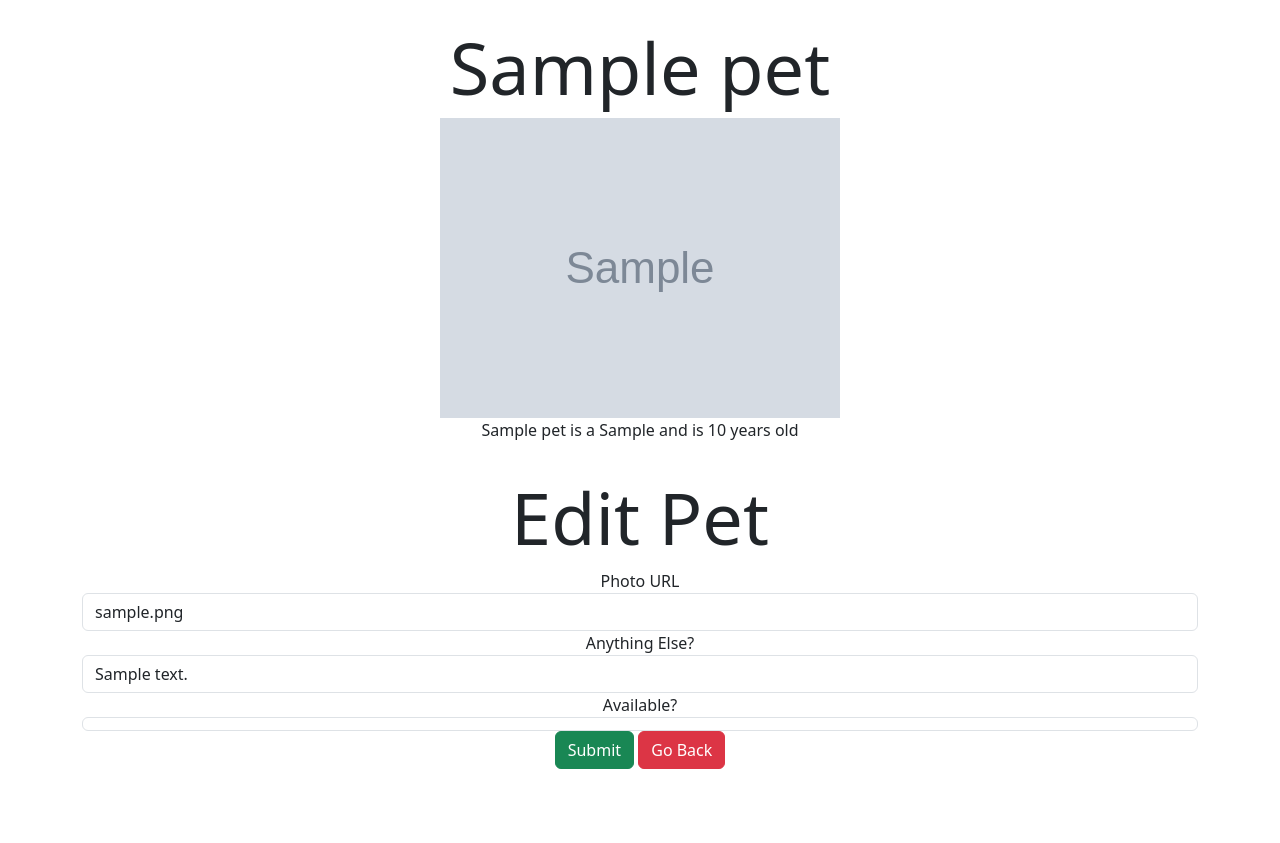
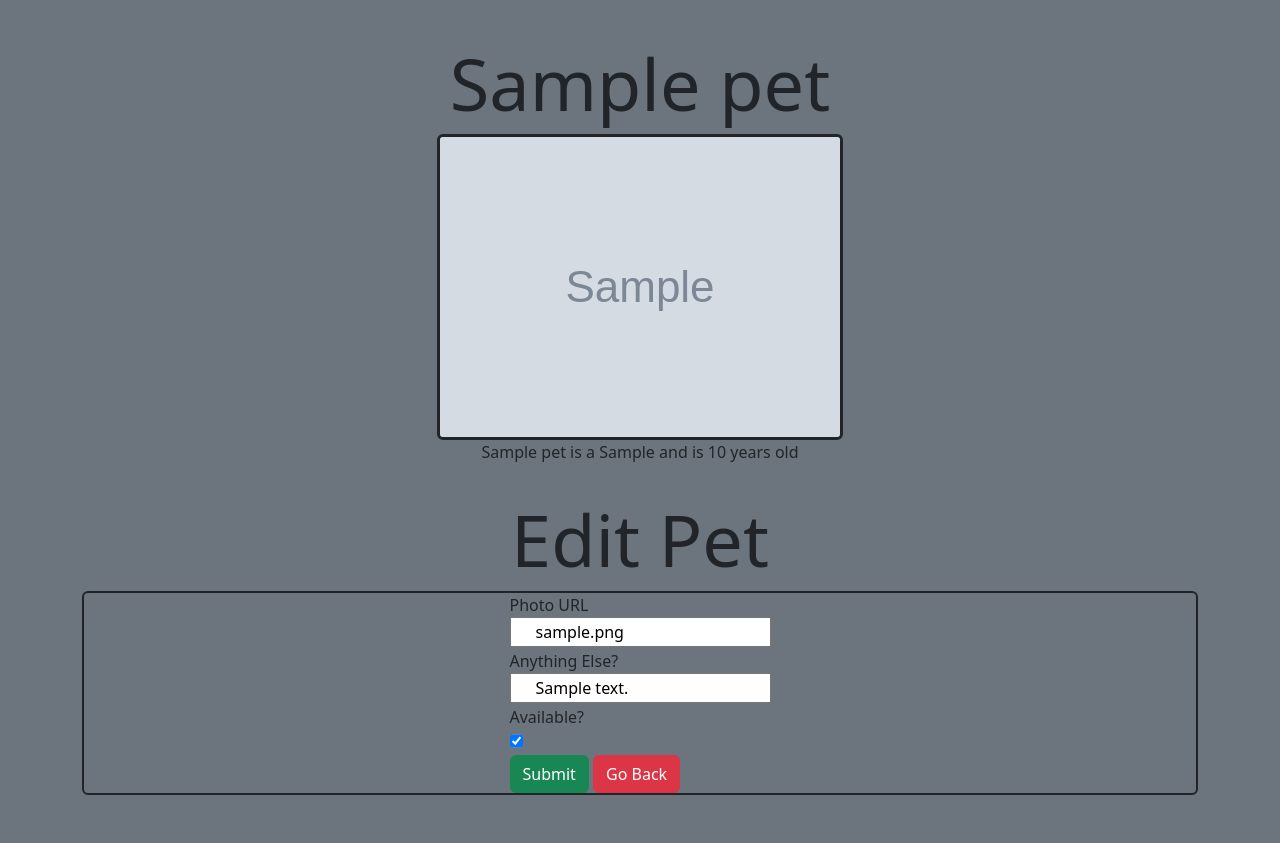
Before and after one commit to kicamSM/adopt_pet, a Flask app: page /1 in a window 1280 px wide. Before the commit the page ends 769 px from the top, so only its background shows below. Run offline with Flask 3, Linux system fonts and the light colour scheme; tables that the repository leaves empty hold one stand-in row (values such as "Sample post"); grey boxes marked "Sample" are stand-in pictures.

Commit message:
another commit

```diff
--- a/templates/base.html
+++ b/templates/base.html
@@ -8,7 +8,7 @@
     <link rel="stylesheet" href="https://cdn.jsdelivr.net/npm/bootstrap@5.3.0-alpha3/dist/css/bootstrap.min.css">
     <title>{% block title %}{% endblock %}</title>
 </head>
-<body>
+<body class="p-3 mb-2 bg-secondary">
         <main id="content">
             {% block content %} {% endblock %}
         </main>
--- a/templates/edit&display_pet_form.html
+++ b/templates/edit&display_pet_form.html
@@ -7,7 +7,7 @@
         <h1 class="display-2 text-center">{{pet.name}}</h1>
         <div class="row text-center">
         <ul>
-            <img src="{{pet.photo_url}}">
+            <img src="{{pet.photo_url}}" class="border rounded border-dark border-3">
             <div class="container">
                 <p>{{pet.name}} is a {{pet.species}} and is {{pet.age}} years old</p>
             </div>
@@ -16,15 +16,21 @@
     </div>
     <div class="container">
         <h2 class="display-2 text-center">Edit Pet</h2>
-        <div class="row text-center">
+        <div class="input-group justify-content-center border rounded border-dark border-2 .bg-light ">
             <form method="POST">
                 {{ form.hidden_tag() }}
                 {% for field in form if field.widget.input_type != 'hidden' %}
-                <div class="form-group">
-                    {{field.label}}
-                    <!-- {{field}} -->
-                    {{field(class="form-control")}}
-                    <!-- note that if I use this class in bootstrap it is hiding my avaiable checkmark -->
+                {% if type == checkbox %}
+                    <div class="form-group input-center">
+                        {{field.label}}
+                        {{field(class="form-check")}}
+                {% else %}
+                    <div class="form-group">
+                        {{field.label}}
+                        <!-- {{field}} -->
+                        {{field(class="form-control")}}
+                        <!-- note that if I use this class in bootstrap it is hiding my avaiable checkmark -->
+                {% endif %}
 
                     {% for err in field.errors %}
                     <small class="form-text text-danger">
--- a/templates/home.html
+++ b/templates/home.html
@@ -9,10 +9,12 @@
         <ul> {% for pet in pets %}
             <div class="col-sm text-center">
                 <h2><a href="/{{pet.id}}">{{pet.name}}</a></h2>
-                <img src="{{pet.photo_url}}">
+                <div class="container">
+                <img src="{{pet.photo_url}}" class="border rounded border-dark border-3">
+                </div>
                 {% if pet.available %}
                 <p>
-                    <strong>Available</strong>
+                    <strong>{{pet.name}} is available</strong>
                 </p>
             </div>
                 {% endif %}
```
